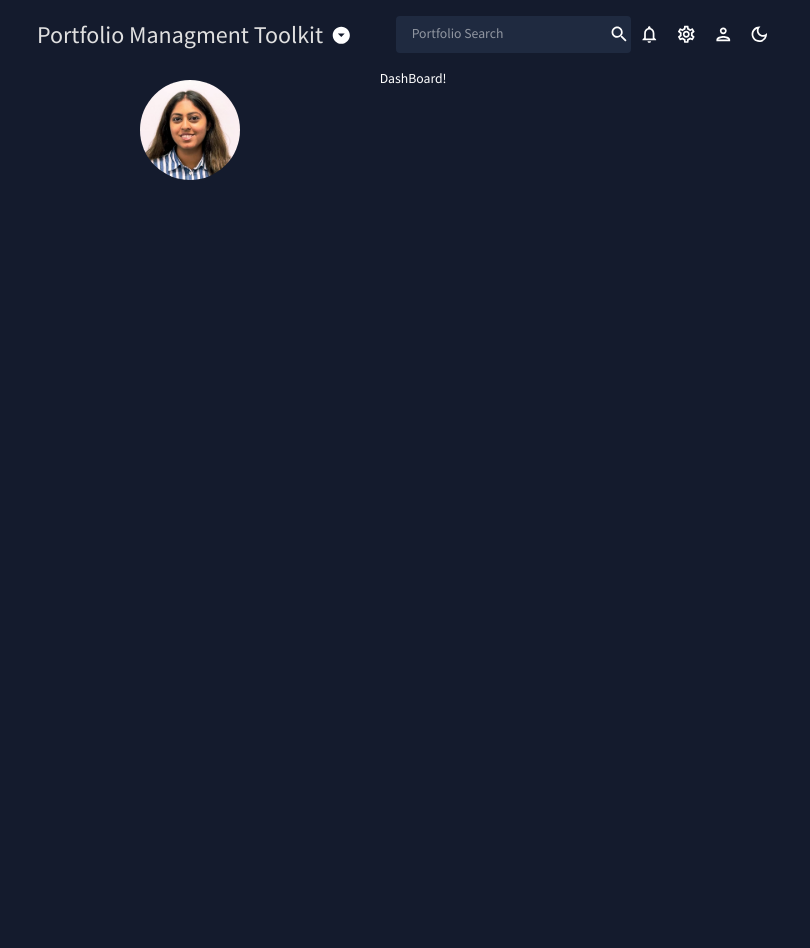
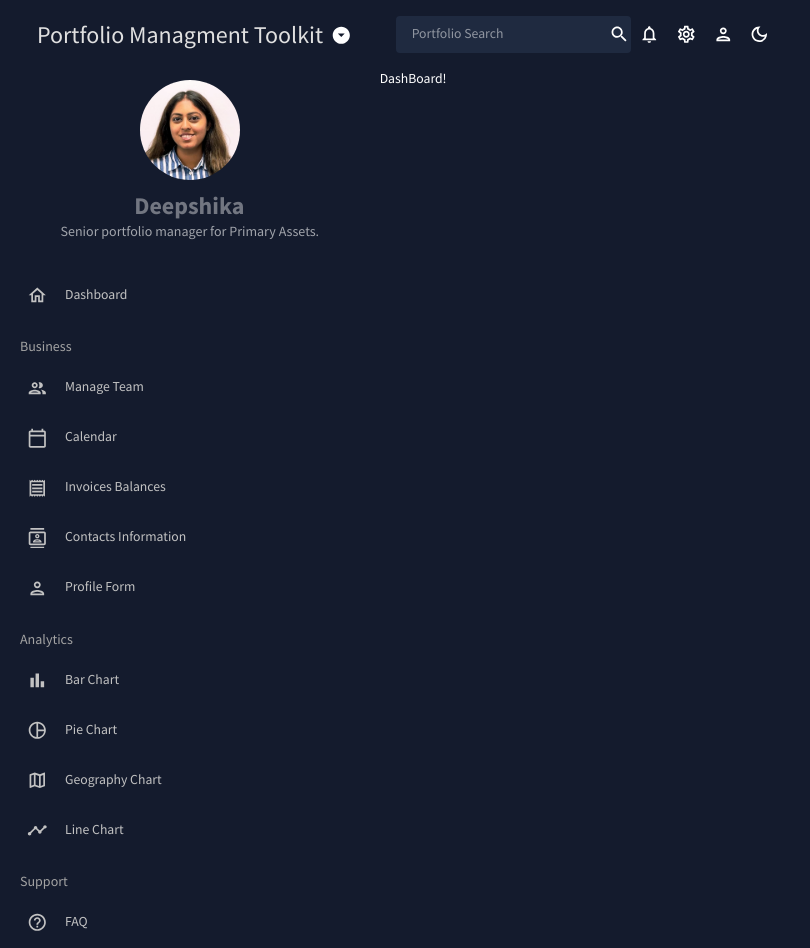
Before and after one commit to DeepshikaReddy/Investment-Profile, a React (Create React App) app: page / in a window 1280 px wide. Shown: the whole page, without its empty margins (0-810 px from the left). Before the commit the page ends 800 px from the top, so only its background shows below. Built offline with nearby package versions, Linux system fonts and the light colour scheme.

Commit message:
Added Pages to Side Bar

```diff
--- a/src/App.js
+++ b/src/App.js
@@ -36,7 +36,7 @@ const  App = () => {
 
     <Routes>
       {
-       <Route path="/" element={<Dashboard />} />
+       <Route path="/" element={<Dashboard/>} />
       /* <Route exact path="/team" element={<Team/>} />
       <Route exact path="/invoices" element={<Invoices/>} />
       <Route exact path="/contacts" element={<Contacts/>} />
--- a/src/scenes/global/SideBar.js
+++ b/src/scenes/global/SideBar.js
@@ -8,17 +8,38 @@ import { Link } from "react-router-dom"; //Links when we click on the nVigation
 import { token_mode } from "../../theme";
 import { findAllByDisplayValue } from "@testing-library/react";
 import { ArrowDropDownCircle } from "@mui/icons-material";
-// import HomeOutlinedIcon from "@mui/icons-material/HomeOutlinedIcon";
-// import PeopleOutlinedIcon from "@mui/icons-material/PeopleOutlinedIcon";
-// import ContactsOutlinedIcon from "@mui/icons-material/ContactsOutlinedIcon";
-// import PersonOutlinedIcon from "@mui/icons-material/PersonOutlinedIcon";
-// import CalendarOutlinedIcon from "@mui/icons-material/CalendarOutlinedIcon";
-// import HelpOutlinedIcon from "@mui/icons-material/HelpOutlinedIcon";
-// import BarChartOutlinedIcon from "@mui/icons-material/BarChartOutlinedIcon";
-// import PieChartOutlinedIcon from "@mui/icons-material/PieChartOutlinedIcon";
-// import TimeLineOutlinedIcon from "@mui/icons-material/TimeLineOutlinedIcon";
-// import MenuOutlinedIcon from "@mui/icons-material/MenuOutlinedIcon";
-// import MapOutlinedIcon from "@mui/icons-material/MapOutlinedIcon";
+import HomeOutlinedIcon from "@mui/icons-material/HomeOutlined";
+import PieChartOutlineOutlinedIcon from "@mui/icons-material/PieChartOutlineOutlined";
+import TimelineOutlinedIcon from "@mui/icons-material/TimelineOutlined";
+import MenuOutlinedIcon from "@mui/icons-material/MenuOutlined";
+import MapOutlinedIcon from "@mui/icons-material/MapOutlined";
+import CalendarTodayOutlinedIcon from "@mui/icons-material/CalendarTodayOutlined";
+import HelpOutlineOutlinedIcon from "@mui/icons-material/HelpOutlineOutlined";
+import PeopleOutlinedIcon from "@mui/icons-material/PeopleOutlined";
+import ContactsOutlinedIcon from "@mui/icons-material/ContactsOutlined";
+import ReceiptOutlinedIcon from "@mui/icons-material/ReceiptOutlined";
+import PersonOutlinedIcon from "@mui/icons-material/PersonOutlined";
+import BarChartOutlinedIcon from "@mui/icons-material/BarChartOutlined";
+
+
+//Component for each Sidebar.
+const SideBarComponent = ({ title, to, icon, selected, setSelected }) => {
+    const theme = useTheme();
+    const colors = token_mode(theme.palette.mode);
+    return (
+      <MenuItem
+        active={selected === title}
+        style={{
+          color: colors.grey[200],
+        }}
+        onClick={() => setSelected(title)}
+        icon={icon}
+      >
+        <Typography>{title}</Typography>
+        <Link to={to} />
+      </MenuItem>
+    );
+  };
 
 const SideBar = () => {
     const theme= useTheme();
@@ -75,15 +96,104 @@ const SideBar = () => {
 <Box display="flex" justifyContent="center" alignItems="center">
 <img alt="portfolio_manager" width="100px" height="100px" src={`../../assets/port_manager4.jpg`} style={{cursor: "pointer", borderRadius: "50%"}}/>
 </Box>
-<Box>
-<Typography>
-</Typography>
-<Typography>
-</Typography>
+
+<Box textAlign="center">
+<Typography variant="h3" color={colors.primary[300]} fontWeight="bold" sx={{m: "12px 1px 0 0" }}>Deepshika</Typography>
+</Box>
+
+<Box textAlign="center">
+<Typography variant="h6" color={colors.primary[200]}>Senior portfolio manager for Primary Assets.</Typography>
 </Box>
 </Box>
 )
 }
+
+{/*Contents of Menu and Page Navigations.*/}
+<Box>
+
+<SideBarComponent
+title="Dashboard"
+to="/"
+icon={<HomeOutlinedIcon />}
+selected={selected}
+setSelected={setSelected}
+/>
+
+<Typography variant="h6" color={colors.grey[300]} sx={{m: "15px 0 5px 20px"}}>Business</Typography>
+<SideBarComponent
+title="Manage Team"
+to="/team"
+icon={<PeopleOutlinedIcon />}
+selected={selected}
+setSelected={setSelected}/>
+<SideBarComponent
+title="Calendar"
+to="/calendar"
+icon={<CalendarTodayOutlinedIcon />}
+selected={selected}
+setSelected={setSelected}
+/>
+<SideBarComponent
+title="Invoices Balances"
+to="/invoices"
+icon={<ReceiptOutlinedIcon />}
+selected={selected}
+setSelected={setSelected}
+/>
+<SideBarComponent
+title="Contacts Information"
+to="/contacts"
+icon={<ContactsOutlinedIcon />}
+selected={selected}
+setSelected={setSelected}/>
+<SideBarComponent
+title="Profile Form"
+to="/form"
+icon={<PersonOutlinedIcon />}
+selected={selected}
+setSelected={setSelected}
+/>
+
+<Typography variant="h6" color={colors.grey[300]} sx={{m: "15px 0 5px 20px"}}>Analytics</Typography>
+<SideBarComponent
+title="Bar Chart"
+to="/bar"
+icon={<BarChartOutlinedIcon />}
+selected={selected}
+setSelected={setSelected}
+/>
+<SideBarComponent
+title="Pie Chart"
+to="/pie"
+icon={<PieChartOutlineOutlinedIcon />}
+selected={selected}
+setSelected={setSelected}
+/>
+<SideBarComponent
+title="Geography Chart"
+to="/geography"
+icon={<MapOutlinedIcon />}
+selected={selected}
+setSelected={setSelected}
+/>
+<SideBarComponent
+title="Line Chart"
+to="/line"
+icon={<TimelineOutlinedIcon />}
+selected={selected}
+setSelected={setSelected}
+/>
+
+<Typography variant="h6" color={colors.grey[300]} sx={{m: "15px 0 5px 20px"}}>Support</Typography>
+<SideBarComponent
+title="FAQ"
+to="/faq"
+icon={<HelpOutlineOutlinedIcon />}
+selected={selected}
+setSelected={setSelected}
+/>
+
+</Box>
 </Menu>
 
 </ProSidebarProvider>
```
